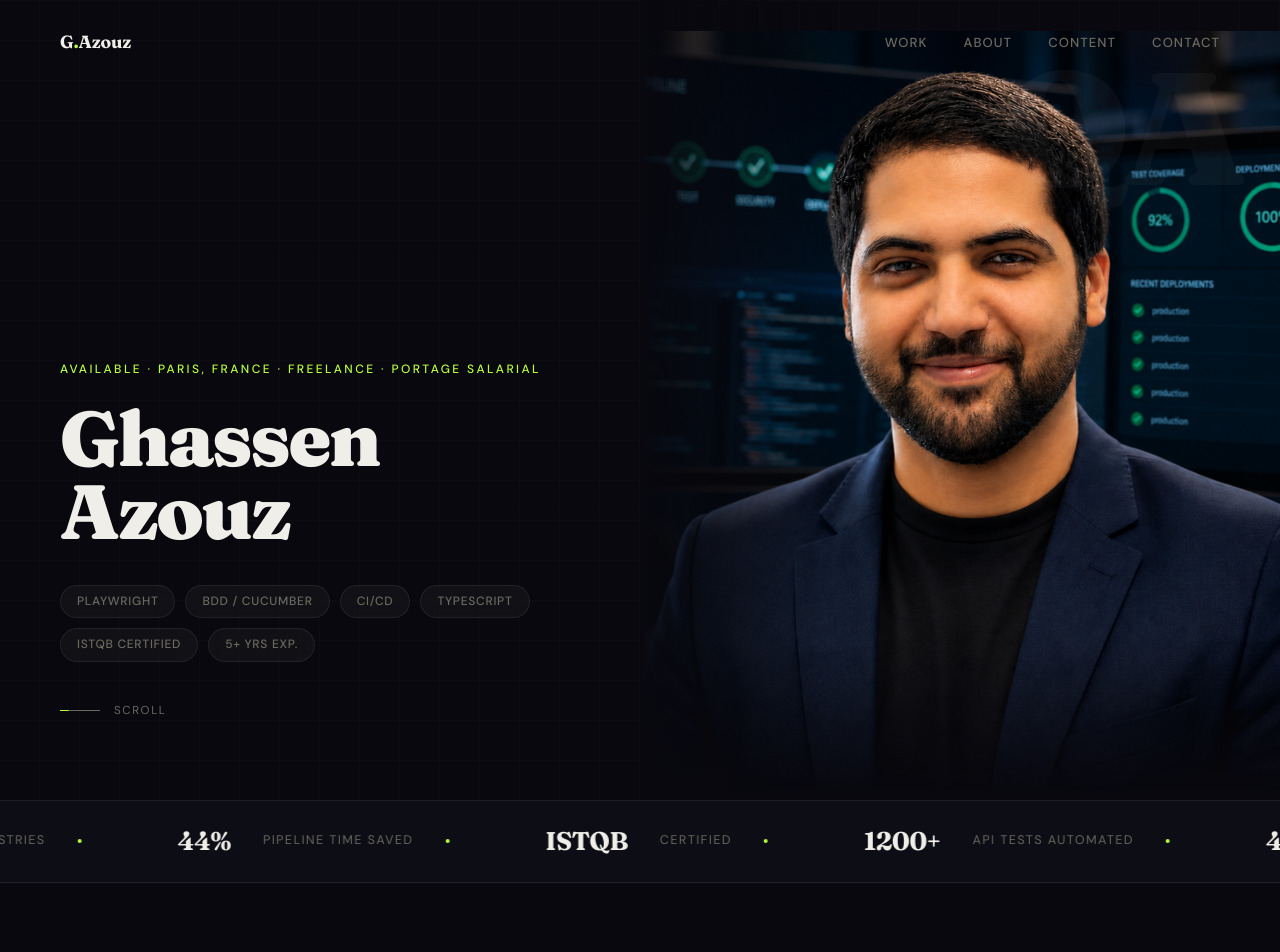
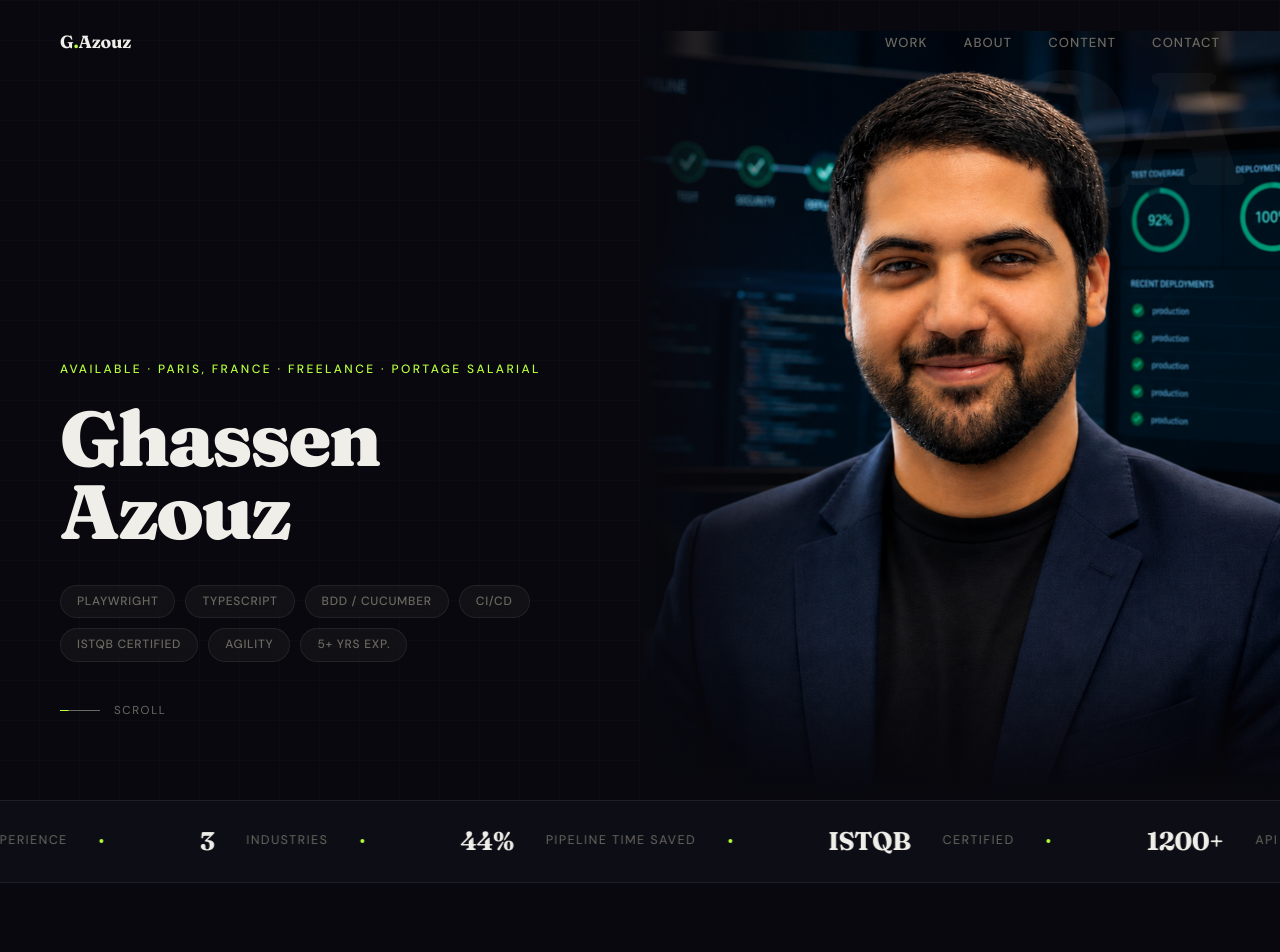
Before and after one commit to GhassenAZZOUZ/GhassenAZZOUZ.github.io, a React (Vite) app: page / in a window 1280 px wide. Shown: the top 952 px of the page. Built offline with nearby package versions, Linux system fonts and the light colour scheme.

Commit message:
migration

```diff
--- a/src/components/Hero.tsx
+++ b/src/components/Hero.tsx
@@ -1,6 +1,6 @@
 import { useState, useEffect, useRef } from 'react'
 
-const tags = ['Playwright', 'BDD / Cucumber', 'CI/CD', 'TypeScript', 'ISTQB Certified', '5+ yrs exp.']
+const tags = ['Playwright', 'TypeScript', 'BDD / Cucumber', 'CI/CD', 'ISTQB Certified', 'Agility', '5+ yrs exp.']
 
 export default function Hero() {
   const [visible, setVisible] = useState(false)
--- a/src/components/Ticker.tsx
+++ b/src/components/Ticker.tsx
@@ -1,10 +1,9 @@
 const items = [
-  { value: '5',     label: 'Years Experience' },
+  { value: '5+',     label: 'Years Experience' },
   { value: '3',     label: 'Industries' },
   { value: '44%',   label: 'Pipeline Time Saved' },
   { value: 'ISTQB', label: 'Certified' },
   { value: '1200+', label: 'API Tests Automated' },
-  { value: '4',     label: 'Parallel Agents' },
 ]
 
 export default function Ticker() {
--- a/src/index.css
+++ b/src/index.css
@@ -203,7 +203,7 @@ nav a:hover { color: var(--text); }
   display: flex; gap: 0;
   white-space: nowrap;
   width: max-content;
-  animation: ticker 28s linear infinite;
+  animation: ticker 60s linear infinite;
   will-change: transform;
 }
 .ticker-track:hover { animation-play-state: paused; }
```
